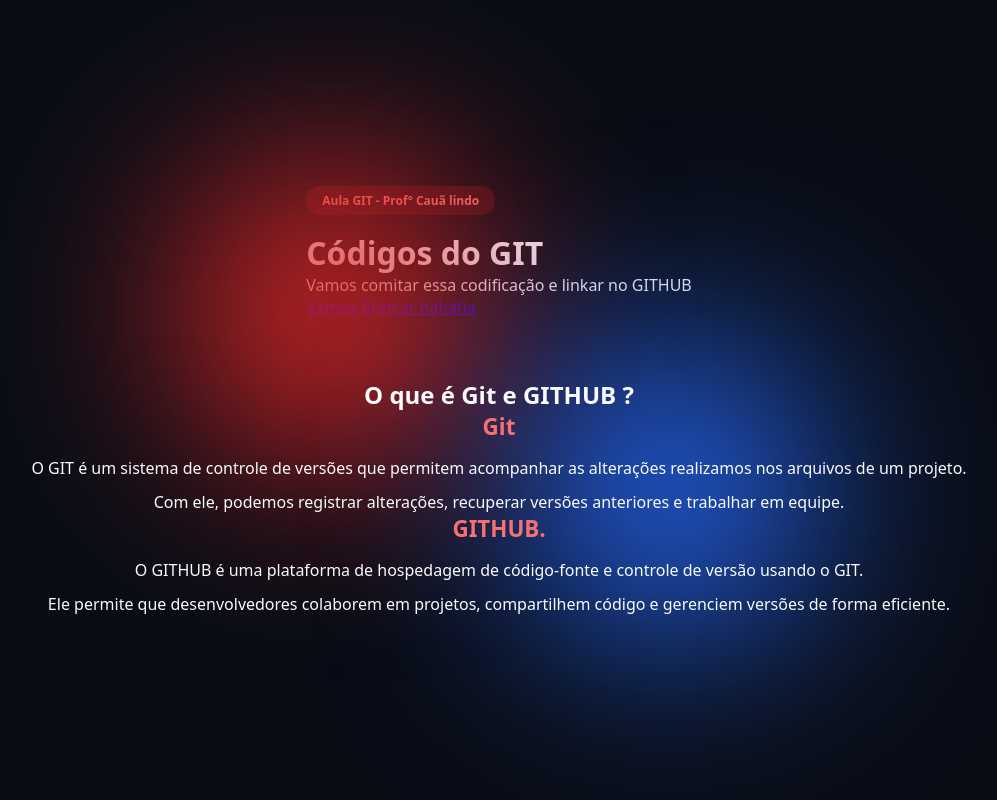
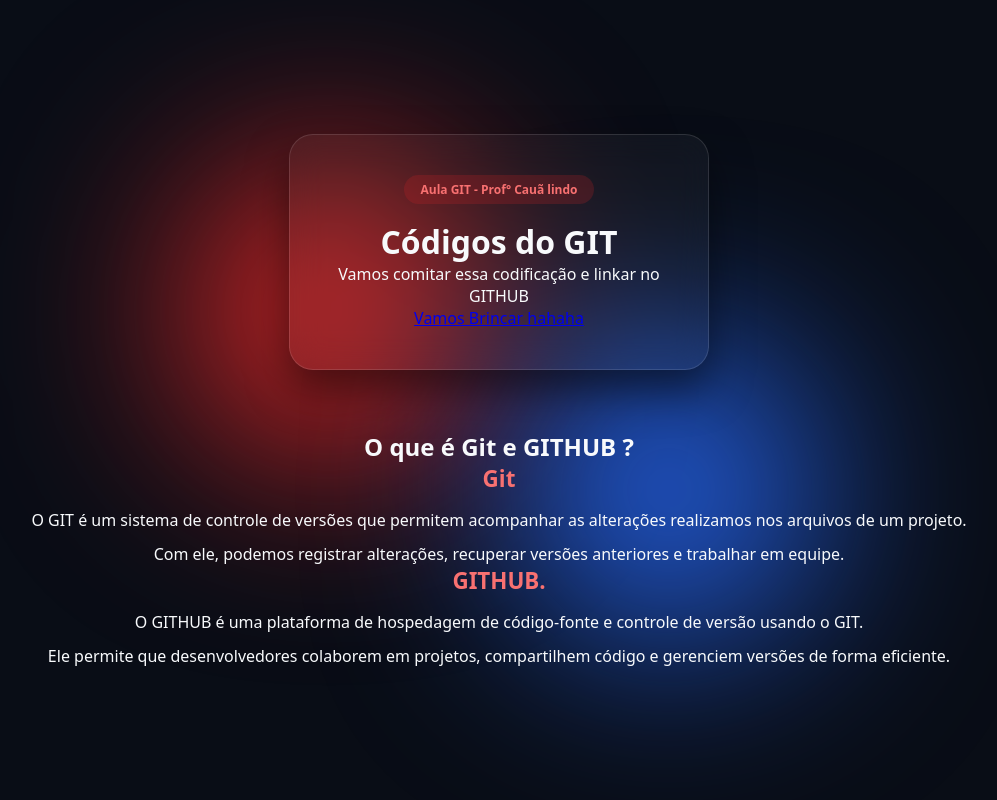
Before and after one commit to kauapodenciano/Projeto_PA, a plain HTML site: page index.html in a window 1280 px wide. Shown: the whole page, without its empty margins (141-1138 px from the left). Drawn offline with Linux system fonts and the light colour scheme.

Commit message:
Coloquei um 'main' com a classe: 'card' no index.html

```diff
--- a/index.html
+++ b/index.html
@@ -8,7 +8,7 @@
 </head>
 <body>
 
-    <main class="card1">
+    <main class="card">
         <span class="badge"> Aula GIT - Prof° Cauã lindo </span>
         <h1> Códigos do GIT</h1>
         <p> Vamos comitar essa codificação e linkar no GITHUB </p>
```
